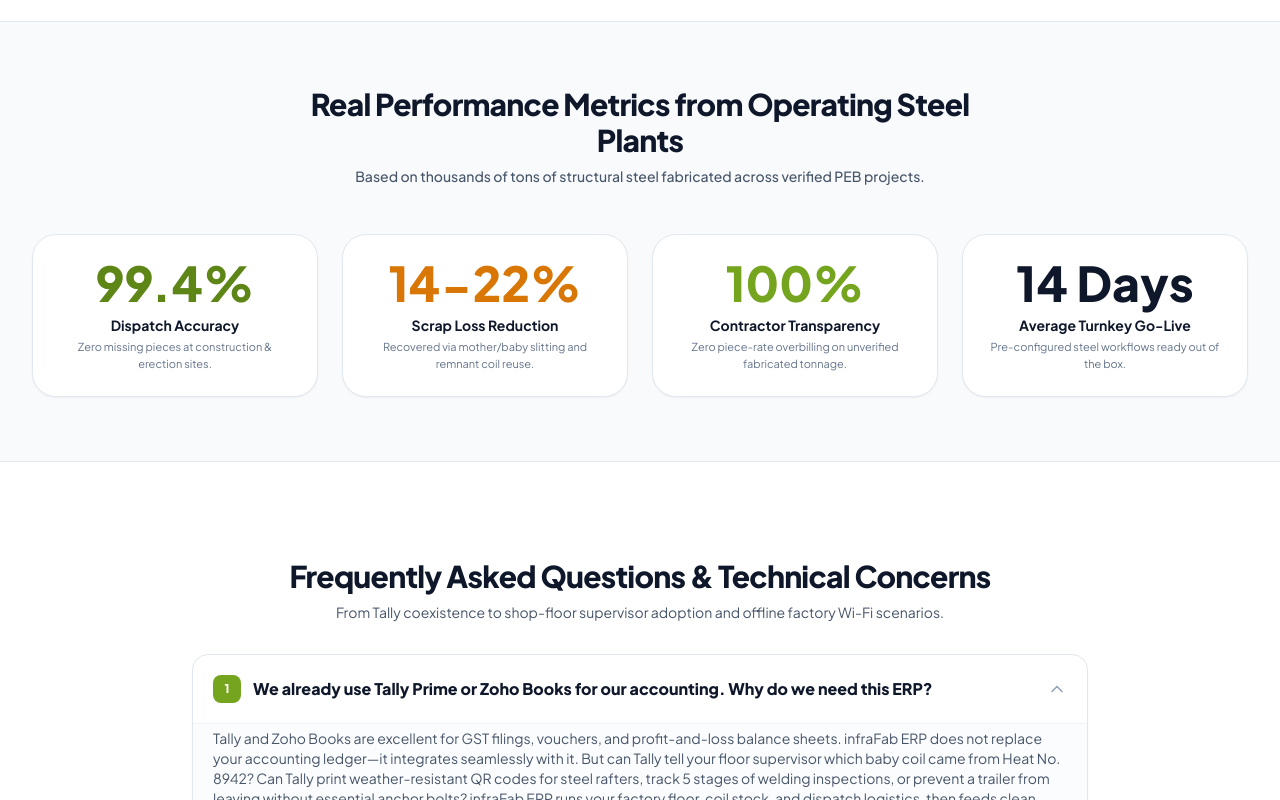
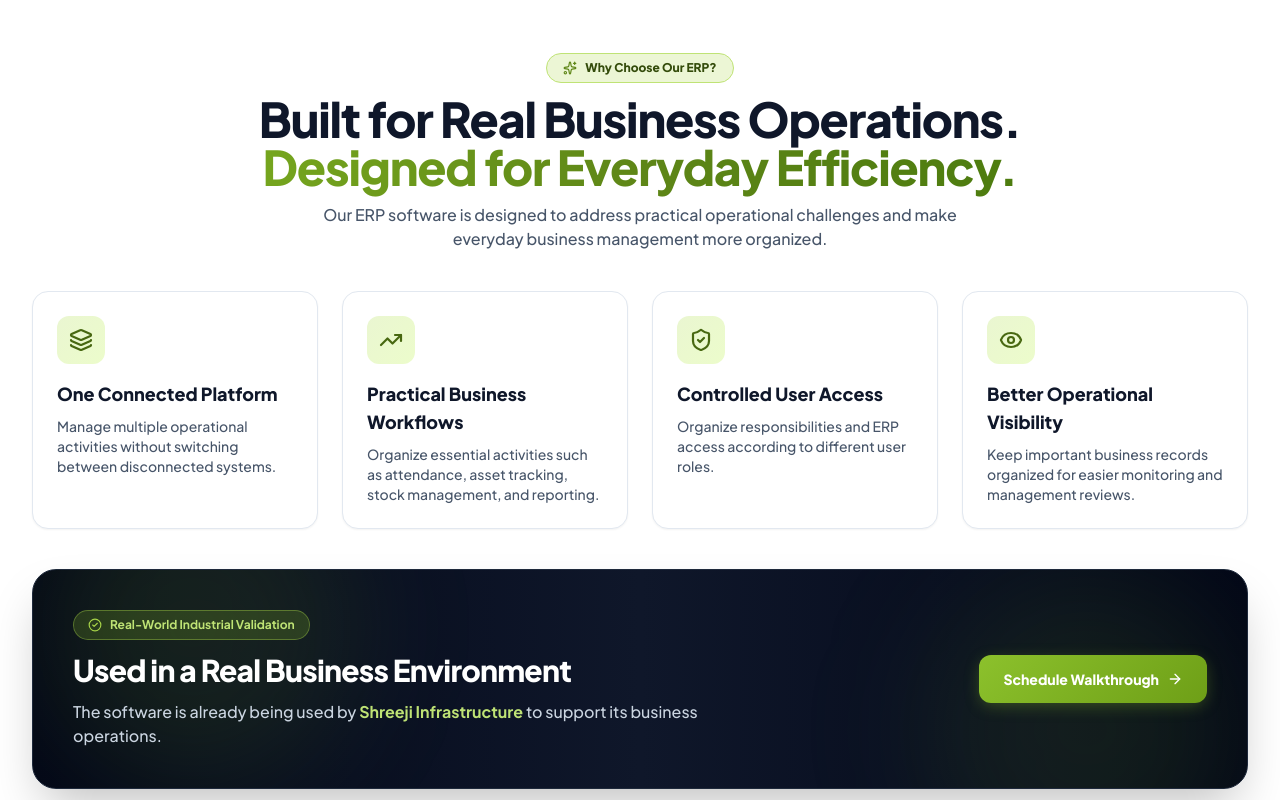
Before and after one commit to vaishnavi10Jeen/InfraFabERPProject, a React (Vite) app: page / in a window 1280 px wide. Shown: the part 9020-9820 px from the top of the page. Built offline with nearby package versions, Linux system fonts and the light colour scheme.

Commit message:
Add Section 8 Why Choose Our ERP on HomePage

```diff
--- a/src/pages/HomePage.tsx
+++ b/src/pages/HomePage.tsx
@@ -6,7 +6,7 @@ import {
   PackageCheck, FolderKanban, Users, BarChart3,
   Smartphone, AlertTriangle, Layers, Clock, TrendingUp,
   Building2, Factory, ShieldAlert, Award, FileSpreadsheet,
-  Check, QrCode, Wrench, UserCheck
+  Check, QrCode, Wrench, UserCheck, Sparkles, Eye
 } from 'lucide-react';
 import { LiveDashboardPreview } from '../components/LiveDashboardPreview';
 import { ComparisonTable } from '../components/ComparisonTable';
@@ -424,6 +424,133 @@ export const HomePage: React.FC<HomePageProps> = ({ onOpenLiveModal, onOpenDemoM
         <ComparisonTable onBookDemo={onOpenDemoModal} />
       </section>
 
+      {/* 8. WHY CHOOSE OUR ERP? */}
+      <section className="max-w-7xl mx-auto px-4 sm:px-6 lg:px-8 py-4 sm:py-8 space-y-10">
+
+        {/* Section Header */}
+        <div className="text-center max-w-3xl mx-auto space-y-3">
+          <div className="inline-flex items-center gap-2 bg-keshav-100/90 border border-keshav-300 px-4 py-1.5 rounded-full text-xs font-black text-keshav-900 shadow-2xs">
+            <Sparkles className="w-3.5 h-3.5 text-keshav-700" />
+            <span>Why Choose Our ERP?</span>
+          </div>
+
+          <h2 className="text-2xl sm:text-4xl lg:text-5xl font-black text-slate-900 tracking-tight leading-[1.18]">
+            Built for Real Business Operations.{' '}
+            <span className="text-transparent bg-clip-text bg-gradient-to-r from-keshav-600 via-keshav-700 to-lime-700">
+              Designed for Everyday Efficiency.
+            </span>
+          </h2>
+
+          <p className="text-slate-600 text-sm sm:text-base font-medium leading-relaxed max-w-2xl mx-auto">
+            Our ERP software is designed to address practical operational challenges and make everyday business management more organized.
+          </p>
+        </div>
+
+        {/* 4 Feature Cards Grid */}
+        <div className="grid grid-cols-1 sm:grid-cols-2 lg:grid-cols-4 gap-6">
+
+          {/* Card 1: One Connected Platform */}
+          <div className="bg-white border border-slate-200 hover:border-keshav-500 rounded-2xl p-6 shadow-sm hover:shadow-xl transition-all duration-300 flex flex-col justify-between group">
+            <div className="space-y-4">
+              <div className="w-12 h-12 rounded-xl bg-gradient-to-br from-keshav-100 to-lime-100 text-keshav-800 flex items-center justify-center font-bold group-hover:scale-110 group-hover:bg-keshav-500 group-hover:text-slate-950 transition-all duration-300 shadow-2xs">
+                <Layers className="w-6 h-6 stroke-[2.2]" />
+              </div>
+              <div>
+                <h3 className="text-base sm:text-lg font-black text-slate-900 mb-2 group-hover:text-keshav-900 transition-colors">
+                  One Connected Platform
+                </h3>
+                <p className="text-xs sm:text-sm text-slate-600 font-medium leading-relaxed">
+                  Manage multiple operational activities without switching between disconnected systems.
+                </p>
+              </div>
+            </div>
+          </div>
+
+          {/* Card 2: Practical Business Workflows */}
+          <div className="bg-white border border-slate-200 hover:border-keshav-500 rounded-2xl p-6 shadow-sm hover:shadow-xl transition-all duration-300 flex flex-col justify-between group">
+            <div className="space-y-4">
+              <div className="w-12 h-12 rounded-xl bg-gradient-to-br from-keshav-100 to-lime-100 text-keshav-800 flex items-center justify-center font-bold group-hover:scale-110 group-hover:bg-keshav-500 group-hover:text-slate-950 transition-all duration-300 shadow-2xs">
+                <TrendingUp className="w-6 h-6 stroke-[2.2]" />
+              </div>
+              <div>
+                <h3 className="text-base sm:text-lg font-black text-slate-900 mb-2 group-hover:text-keshav-900 transition-colors">
+                  Practical Business Workflows
+                </h3>
+                <p className="text-xs sm:text-sm text-slate-600 font-medium leading-relaxed">
+                  Organize essential activities such as attendance, asset tracking, stock management, and reporting.
+                </p>
+              </div>
+            </div>
+          </div>
+
+          {/* Card 3: Controlled User Access */}
+          <div className="bg-white border border-slate-200 hover:border-keshav-500 rounded-2xl p-6 shadow-sm hover:shadow-xl transition-all duration-300 flex flex-col justify-between group">
+            <div className="space-y-4">
+              <div className="w-12 h-12 rounded-xl bg-gradient-to-br from-keshav-100 to-lime-100 text-keshav-800 flex items-center justify-center font-bold group-hover:scale-110 group-hover:bg-keshav-500 group-hover:text-slate-950 transition-all duration-300 shadow-2xs">
+                <ShieldCheck className="w-6 h-6 stroke-[2.2]" />
+              </div>
+              <div>
+                <h3 className="text-base sm:text-lg font-black text-slate-900 mb-2 group-hover:text-keshav-900 transition-colors">
+                  Controlled User Access
+                </h3>
+                <p className="text-xs sm:text-sm text-slate-600 font-medium leading-relaxed">
+                  Organize responsibilities and ERP access according to different user roles.
+                </p>
+              </div>
+            </div>
+          </div>
+
+          {/* Card 4: Better Operational Visibility */}
+          <div className="bg-white border border-slate-200 hover:border-keshav-500 rounded-2xl p-6 shadow-sm hover:shadow-xl transition-all duration-300 flex flex-col justify-between group">
+            <div className="space-y-4">
+              <div className="w-12 h-12 rounded-xl bg-gradient-to-br from-keshav-100 to-lime-100 text-keshav-800 flex items-center justify-center font-bold group-hover:scale-110 group-hover:bg-keshav-500 group-hover:text-slate-950 transition-all duration-300 shadow-2xs">
+                <Eye className="w-6 h-6 stroke-[2.2]" />
+              </div>
+              <div>
+                <h3 className="text-base sm:text-lg font-black text-slate-900 mb-2 group-hover:text-keshav-900 transition-colors">
+                  Better Operational Visibility
+                </h3>
+                <p className="text-xs sm:text-sm text-slate-600 font-medium leading-relaxed">
+                  Keep important business records organized for easier monitoring and management reviews.
+                </p>
+              </div>
+            </div>
+          </div>
+
+        </div>
+
+        {/* 5th Highlight Card: Used in a Real Business Environment */}
+        <div className="bg-gradient-to-r from-slate-950 via-slate-900 to-slate-950 border border-slate-800 rounded-3xl p-6 sm:p-8 lg:p-10 text-white shadow-2xl relative overflow-hidden flex flex-col md:flex-row items-center justify-between gap-6">
+          <div className="absolute top-0 right-0 w-80 h-80 bg-keshav-500/10 rounded-full blur-3xl pointer-events-none" />
+          <div className="absolute bottom-0 left-0 w-80 h-80 bg-lime-400/10 rounded-full blur-3xl pointer-events-none" />
+
+          <div className="relative z-10 space-y-3 text-center md:text-left max-w-2xl">
+            <div className="inline-flex items-center gap-2 bg-keshav-500/20 border border-keshav-400/40 px-3.5 py-1.5 rounded-full text-xs font-bold text-keshav-300">
+              <CheckCircle2 className="w-3.5 h-3.5 text-keshav-400" />
+              <span>Real-World Industrial Validation</span>
+            </div>
+
+            <h3 className="text-xl sm:text-2xl lg:text-3xl font-black text-white tracking-tight">
+              Used in a Real Business Environment
+            </h3>
+
+            <p className="text-slate-300 text-sm sm:text-base font-medium leading-relaxed">
+              The software is already being used by <strong className="text-keshav-300 font-bold">Shreeji Infrastructure</strong> to support its business operations.
+            </p>
+          </div>
+
+          <div className="relative z-10 shrink-0">
+            <button
+              onClick={onOpenDemoModal}
+              className="btn-gradient px-6 py-3.5 rounded-xl text-xs sm:text-sm font-black text-slate-950 flex items-center gap-2 shadow-lg hover:brightness-105 transition cursor-pointer active:scale-95"
+            >
+              <span>Schedule Walkthrough</span>
+              <ArrowRight className="w-4 h-4" />
+            </button>
+          </div>
+        </div>
+
+      </section>
 
       {/* 9. SOCIAL PROOF & METRICS THAT MATTER */}
       <section className="bg-slate-50 py-16 border-y border-slate-200">
```
